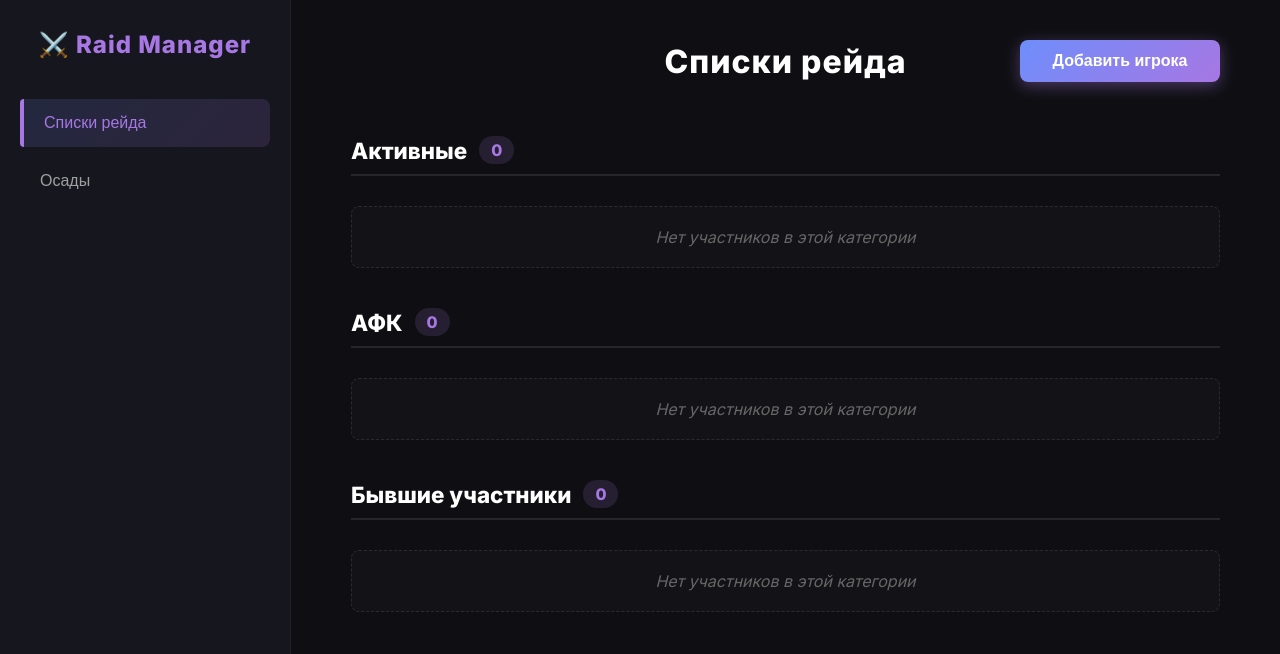
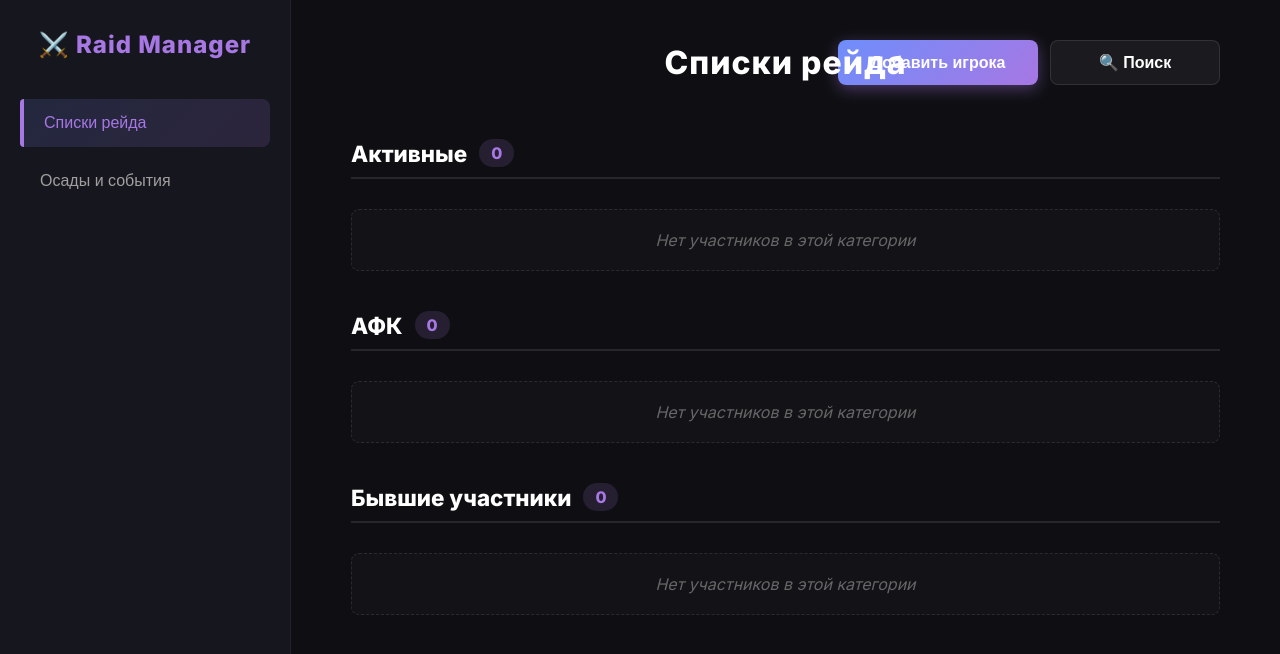
Before and after one commit to IliaAnushko/Raid-Manager, a Vue app: page / in a window 1280 px wide. Shown: the top 654 px of the page. Built offline with nearby package versions, Linux system fonts and the light colour scheme.

Commit message:
feat: add search player

```diff
--- a/src/App.vue
+++ b/src/App.vue
@@ -14,15 +14,11 @@ const currentView = ref('roster');
     <aside class="sidebar">
       <div class="logo">⚔️ Raid Manager</div>
       <nav class="navigation">
-        <button
-          @click="currentView = 'roster'"
-          :class="{ active: currentView === 'roster' }">
+        <button @click="currentView = 'roster'" :class="{ active: currentView === 'roster' }">
           Списки рейда
         </button>
-        <button
-          @click="currentView = 'event'"
-          :class="{ active: currentView === 'event' }">
-          Осады
+        <button @click="currentView = 'event'" :class="{ active: currentView === 'event' }">
+          Осады и события
         </button>
       </nav>
     </aside>
--- a/src/components/assets/main.css
+++ b/src/assets/main.css
@@ -174,3 +174,32 @@ textarea {
   filter: brightness(1.1);
   box-shadow: 0 6px 20px rgba(167, 119, 227, 0.6);
 }
+
+.header-actions {
+  display: flex;
+  gap: 12px;
+}
+
+.search-btn {
+  background: rgba(255, 255, 255, 0.05);
+  color: white;
+  border: 1px solid rgba(255, 255, 255, 0.1);
+  padding: 12px 24px;
+  border-radius: 8px;
+  font-weight: 600;
+  font-size: 1rem;
+  cursor: pointer;
+  transition: all 0.2s ease;
+  width: 170px;
+  text-align: center;
+  display: flex;
+  justify-content: center;
+  align-items: center;
+  gap: 8px;
+}
+
+.search-btn:hover {
+  background: rgba(255, 255, 255, 0.15);
+  transform: translateY(-2px);
+  box-shadow: 0 4px 15px rgba(0, 0, 0, 0.2);
+}
--- a/src/components/event/AddEventModal.vue
+++ b/src/components/event/AddEventModal.vue
@@ -2,7 +2,7 @@
    import { ref } from 'vue'
    import { useEventStore } from '@/stores/eventStore'
    import BaseModal from '../ui/BaseModal.vue';
-   import '../assets/main.css';
+   import '@/assets/main.css';
 
    const emit = defineEmits(['close'])
    const eventStore = useEventStore()
--- a/src/components/event/EditEventModal.vue
+++ b/src/components/event/EditEventModal.vue
@@ -3,7 +3,7 @@
 import { ref } from 'vue';
 import { useEventStore } from '@/stores/eventStore';
 import BaseModal from '../ui/BaseModal.vue';
-import '../assets/main.css';
+import '@/assets/main.css';
 
 const emit = defineEmits(['close'])
 const eventStore = useEventStore();
--- a/src/components/roster/AddPlayerModal.vue
+++ b/src/components/roster/AddPlayerModal.vue
@@ -3,7 +3,7 @@
 import { ref } from 'vue';
 import { useRaidStore } from '@/stores/raidStore';
 import BaseModal from '../ui/BaseModal.vue';
-import '../assets/main.css';
+import '@/assets/main.css';
 
 const emit = defineEmits(['close'])
 const raidStore = useRaidStore();
--- a/src/components/roster/EditPlayerModal.vue
+++ b/src/components/roster/EditPlayerModal.vue
@@ -3,7 +3,7 @@
 import { ref } from 'vue';
 import { useRaidStore } from '@/stores/raidStore';
 import BaseModal from '../ui/BaseModal.vue';
-import '../assets/main.css';
+import '@/assets/main.css';
 
 const emit = defineEmits(['close'])
 const raidStore = useRaidStore();
--- /dev/null
+++ b/src/components/roster/SearchPlayerModal.vue
@@ -0,0 +1,34 @@
+<script setup>
+
+import { ref, computed } from 'vue';
+import { useRaidStore } from '@/stores/raidStore.js';
+import BaseModal from '../ui/BaseModal.vue';
+import PlayerCard from './PlayerCard.vue';
+
+const raidStore = useRaidStore()
+const searchQuery = ref('')
+
+const searchResults = computed(() => {
+   if(searchQuery.value.length < 2) return []
+   const query = searchQuery.value.toLowerCase()
+
+   return raidStore.players.filter(player => player.name.toLowerCase().includes(query))
+})
+
+const emit = defineEmits(['close'])
+
+</script>
+
+<template>
+   <BaseModal title="Поиск игрока" @close="emit('close')">
+      <input v-model="searchQuery" placeholder="Введите ник">
+
+      <div v-if="searchResults.length > 0">
+         <PlayerCard v-for="player in searchResults" :key="player.id" :id="player.id" />
+      </div>
+   </BaseModal>
+</template>
+
+<style scoped>
+
+</style>
--- a/src/stores/raidStore.js
+++ b/src/stores/raidStore.js
@@ -2,6 +2,7 @@ import { ref, watch } from 'vue'
 import { defineStore } from 'pinia'
 
 export const useRaidStore = defineStore('raid', () => {
+  const selectedRoleFilter = ref('')
   const storedPlayers = localStorage.getItem('players')
   const players = ref(storedPlayers ? JSON.parse(storedPlayers) : [])
 
@@ -27,5 +28,5 @@ export const useRaidStore = defineStore('raid', () => {
    players.value = players.value.map(currentPlayer => currentPlayer.id === updatedPlayer.id ? updatedPlayer : currentPlayer)
   }
 
-  return { players, addPlayer, removePlayer, updatePlayer }
+  return { players, selectedRoleFilter, addPlayer, removePlayer, updatePlayer }
 })
--- a/src/views/RosterView.vue
+++ b/src/views/RosterView.vue
@@ -2,9 +2,11 @@
 
 import { ref } from 'vue';
 import AddPlayerModal from '@/components/roster/AddPlayerModal.vue'
+import SearchPlayerModal from '@/components/roster/SearchPlayerModal.vue';
 import PlayerList from '@/components/roster/PlayerList.vue'
 
 const isModalOpen = ref(false);
+const isSearchOpen = ref(false)
 
 </script>
 
@@ -14,10 +16,14 @@ const isModalOpen = ref(false);
      <div class="header-section">
        <div class="header-spacer"></div>
        <h1 class="page-title">Списки рейда</h1>
-       <button class="add-btn" @click="isModalOpen = true">Добавить игрока</button>
+       <div class="header-actions">
+         <button class="add-btn" @click="isModalOpen = true">Добавить игрока</button>
+         <button class="search-btn" @click="isSearchOpen = true">🔍 Поиск</button>
+       </div>
      </div>
 
      <AddPlayerModal v-if="isModalOpen" @close="isModalOpen = false"/>
+     <SearchPlayerModal v-if="isSearchOpen" @close="isSearchOpen = false"/>
 
      <!-- Списки друг под другом -->
      <div class="lists-container">
@@ -35,8 +41,6 @@ const isModalOpen = ref(false);
   gap: 30px;
 }
 
-
-
 .lists-container {
   display: flex;
   flex-direction: column; /* Списки друг под другом, как ты и просил */
```
